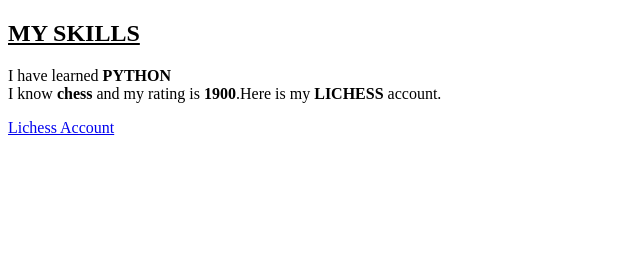
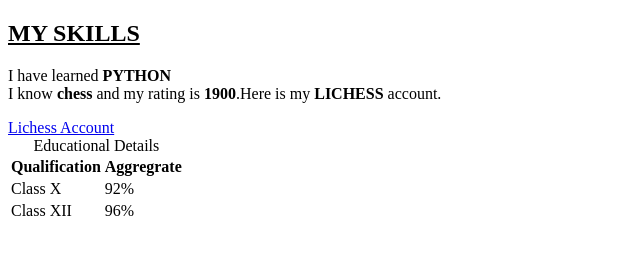
Before and after one commit to iiabhi/clocks-out, a plain HTML site: page Skills.html in a window 1280 px wide. Shown: the whole page, without its empty margins (0-640 px from the left). Drawn offline with Linux system fonts and the light colour scheme.

Commit message:
adding ed. deatils

```diff
--- a/Skills.html
+++ b/Skills.html
@@ -8,6 +8,21 @@
 <body>
     <h2><u>MY SKILLS</u></h2>
     <p>I have learned <b>PYTHON</b><br> I know <b>chess</b> and my rating is <b>1900</b>.Here is my <b>LICHESS</b> account.</p>
-    <a href="https://lichess.org/@/abhishek_mate007">Lichess Account</a>
+    <a href="https://lichess.org/@/abhishek_mate007" target="_main">Lichess Account</a>
+    <table>
+        <caption>Educational Details</caption>
+        <tr>
+            <th>Qualification</th>
+            <th>Aggregrate</th>
+        </tr>
+        <tr>
+            <td>Class X</td>
+            <td>92%</td>
+        </tr>
+        <tr>
+            <td>Class XII</td>
+            <td>96%</td>
+        </tr>
+    </table>
 </body>
 </html>
```
Also changed, not shown: index.html (+4 -0 lines).
